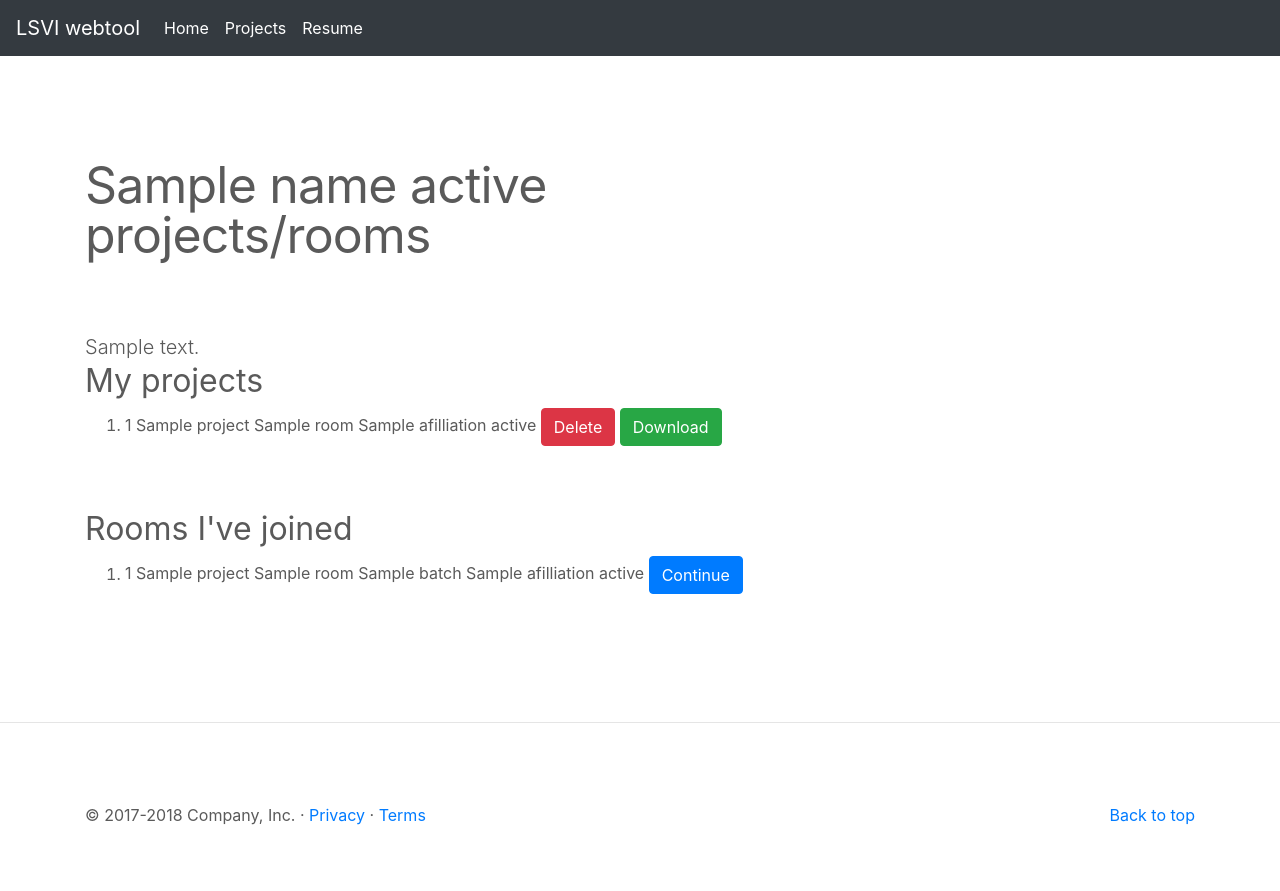
After one commit to eduarbo/LSVIwebtool, a Flask app: template templates/user_active_rooms.html in a window 1280 px wide. The commit adds this page. Run offline with Flask 2, Linux system fonts and the light colour scheme; the template is opened without the code that fills it: most values are stand-ins (such as "Sample title", 1, 10 or a date in 2020); parts of the project's set-up code (start-up, migrations or seed data) failed here and were passed over; some libraries are stand-ins or nearby versions.

Commit message:
users projects-rooms dashboard done

```diff
--- a/main.py
+++ b/main.py
@@ -2,6 +2,7 @@ import glob
 import os
 import atexit
 import random
+import shutil
 import subprocess
 import pandas as pd
 
@@ -105,11 +106,15 @@ def new_projects():
             random.shuffle(idx)
             idxs = idx[:Nreq].reshape(Nbatchs,Nsamples)
             roomname = req.get('inputRoomName')
+            #print('================== req rooms ====================')
             for num, i in enumerate(idxs):
                 req['%s_%s' %(roomname, str(num))] = np.array(i)
+                #print(req['%s_%s' %(roomname, str(num))])
 
             req['%s_Nbatchs' %(roomname)] = Nbatchs
+            #print(req['%s_Nbatchs' %(roomname)])
             req['%s_Ndata' %(roomname)] = len(data)
+
 
             np.save('%s%s' %(projPath, 'requests'), req)
 
@@ -208,7 +213,87 @@ def join(ProjectName, RoomName):
 
                 return redirect(url_for('viewer', ProjectName=ProjectName, RoomName=RoomName, user=user, batchID=batchID))
     #else:
-    return render_template('join.html')
+    author = session_projects.query(VIprojects).filter_by(room=RoomName, project=ProjectName).one()
+    text = 'By %s from %s' %(author.name, author.afilliation)
+    #author.close()
+    return render_template('join.html', title='Join %s' %(RoomName), button='Go to galleries', text=text)
+
+@app.route('/resume', methods=['GET', 'POST'])
+def resume():
+    '''
+   If joining a project room by clicking to a specific entry on projects/rooms status table,
+   you will have to identify yourself first
+    '''
+
+    if request.method == 'POST':
+        if request.form.get('make_gall') == 'continue':
+
+            req = request.form
+            name = req.get('name')
+            email = req.get('email')
+            afill = req.get('afilliation')
+
+            user = session_tracker.query(tracker).filter_by(email=email).all()
+            if len(user) > 0:
+                return redirect(url_for('user_active_rooms', user=email))
+            else:
+                text = '%s does not have active rooms yet. Go to Projects to join an existing room.' %(email)
+                return render_template('join.html', title='Resume your Rooms', button='Continue', text=text)
+
+            #return redirect(url_for('viewer', ProjectName=ProjectName, RoomName=RoomName, user=user, batchID=batchID))
+    #else:
+    return render_template('join.html', title='Resume your Rooms', button='Continue')
+
+@app.route('/current_rooms/<user>')
+def user_active_rooms(user):
+
+    rooms = session_tracker.query(tracker).filter_by(email=user).all()
+    username = user+'_'+rooms[0].afilliation
+
+    for room in rooms:
+        progress = get_user_status(ProjectName=room.project, RoomName=room.room,
+                                   user='%s_%s' %(room.email, room.afilliation), batchID=room.batch)
+        room.status = progress
+    session_tracker.close()
+
+    myprojects = session_projects.query(VIprojects).filter_by(email=user).all()
+
+    for pj in myprojects:
+        #print(pj.VIreq, pj.room, pj.status)
+        progress = get_room_status(ProjectName=pj.project, RoomName=pj.room, VIreq=pj.VIreq)
+        pj.status = progress
+        #session_projects.commit()
+    session_projects.close()
+    #print('----------------------------')
+    #print(myprojects)
+
+    return render_template('user_active_rooms.html', rooms=rooms, myprojects=myprojects, name=rooms[0].name, user=username)
+
+# This will let us Delete our book
+@app.route('/delete/<ProjectName>/<RoomName>/<email>', methods=['GET', 'POST'])
+
+def delete(ProjectName, RoomName, email):
+    RoomToDelete = session_projects.query(VIprojects).filter_by(project=ProjectName, room=RoomName).one()
+    if request.method == 'POST':
+        if request.form.get('delete') == 'yes':
+
+            #remove directory
+            pathdir = os.path.abspath(os.getcwd())+'/projects/%s/%s/' %(ProjectName, RoomName)
+
+            try:
+                shutil.rmtree(pathdir)
+            except OSError as e:
+                print("Error: %s : %s" % (pathdir, e.strerror))
+
+            #delete data from database
+            session_projects.delete(RoomToDelete)
+            session_projects.commit()
+
+            return redirect(url_for('user_active_rooms', user=email))
+        if request.form.get('delete') == 'no':
+            return redirect(url_for('user_active_rooms', user=email))
+    else:
+        return render_template('delete.html', room=RoomToDelete)
 
 def find_batch_available(ProjectName, RoomName, user):
 
@@ -249,8 +334,26 @@ def find_batch_available(ProjectName, RoomName, user):
 
     return batchID
 
-def get_user_status(ProjectName, RoomName):
-    pass
+def get_user_status(ProjectName, RoomName, user, batchID):
+
+    pathdir = os.path.abspath(os.getcwd())+'/projects/%s/%s/' %(ProjectName, RoomName)
+    file = "%s/%s_%i.cvs" %(pathdir, user, batchID)
+
+    reqPath = os.path.abspath(os.getcwd())+'/projects/%s/requests.npy' %(ProjectName)
+    req = np.load(reqPath, allow_pickle=True).item()
+    idxs = req.get('%s_%s' %(RoomName, str(batchID)))
+    tot = len(idxs)
+
+    #print('==========================')
+    #print(ProjectName, RoomName, user, batchID, idxs, type(idxs))
+
+    progress = 0
+
+    userfile = np.array(pd.read_csv(file)['data'], dtype=str)
+    mask = (userfile != "b'NA'") & (userfile != 'UNCL')
+    progress += int(np.sum(mask))
+
+    return np.round(100*progress/tot, 1)
 
 def get_room_status(ProjectName, RoomName, VIreq):
 
--- a/templates/base.html
+++ b/templates/base.html
@@ -37,10 +37,10 @@
                     <a class="nav-link" href="/home">Home <span class="sr-only">(current)</span></a>
                 </li>
                 <li class="nav-item active">
-                    <a class="nav-link" href="/start">Start</a>
+                    <a class="nav-link" href="/home">Projects</a>
                 </li>
                 <li class="nav-item active">
-                    <a class="nav-link" href="/projects">Projects</a>
+                    <a class="nav-link" href="/resume">Resume</a>
                 </li>
             </ul>
         </div>
@@ -51,6 +51,7 @@
     {% block content %}
     {% endblock %}
 
+    <hr class="featurette-divider">
     <!-- FOOTER -->
     <footer class="container">
         <p class="float-right"><a href="#">Back to top</a></p>
--- a/templates/index.html
+++ b/templates/index.html
@@ -92,12 +92,10 @@
 
         <ol>
           {% for pj in pjs %}
-            <li> {{pj.project}}  {{pj.room}}  {{pj.afilliation}} {{pj.VIreq}} {{pj.status}} <a href="/join/{{pj.project}}/{{pj.room}}/"><button>Join!</button></a></li>
+            <li> {{pj.project}}  {{pj.room}}  {{pj.email}} {{pj.VIreq}} {{pj.status}} <a href="/join/{{pj.project}}/{{pj.room}}/"><button class="btn btn-primary">Join!</button></a></li>
             <br> <br>
           {% endfor %}
         </ol>
-
-        <hr class="featurette-divider">
 
         <!-- /END THE FEATURETTES -->
 
--- /dev/null
+++ b/templates/user_active_rooms.html
@@ -0,0 +1,38 @@
+{% extends "base.html" %}
+{% block title %}title{% endblock %}
+{% block content %}
+
+      <div class="container marketing">
+
+        <div class="row featurette">
+          <div class="col-md-7">
+            <h2 class="featurette-heading">{{ name }} active projects/rooms </h2>
+            <p class="lead">{{ text }}</p>
+          </div>
+        </div>
+
+        {% if myproject != None %}
+          <h2>My projects</h2>
+          <ol>
+            {% for pj in myprojects %}
+              <li> {{pj.id}}  {{pj.project}} {{pj.room}} {{pj.afilliation}} {{pj.status}}
+                <a href="{{url_for('delete', ProjectName=pj.project, RoomName=pj.room, email=pj.email)}}"><button class="btn btn-danger">Delete</button></a>
+                <a><button class="btn btn-success">Download</button></a></li>
+              <br> <br>
+            {% endfor %}
+          </ol>
+        {% endif %}
+
+        <h2 >Rooms I've joined</h2>
+        <ol>
+          {% for room in rooms %}
+            <li> {{room.id}}  {{room.project}} {{room.room}}  {{ room.batch }}  {{room.afilliation}} {{room.status}}
+              <a href="{{ url_for('viewer', ProjectName=room.project, RoomName=room.room, user=user, batchID=room.batch) }}"><button class="btn btn-primary">Continue</button></a></li>
+            <br> <br>
+          {% endfor %}
+        </ol>
+
+        <!-- /END THE FEATURETTES -->
+
+      </div><!-- /.container -->
+{% endblock %}
```
Also changed, not shown: templates/delete.html (added, +8 -0 lines), templates/join.html (+6 -5 lines), vi-projects.db (deleted), vi-tracker.db (deleted).
